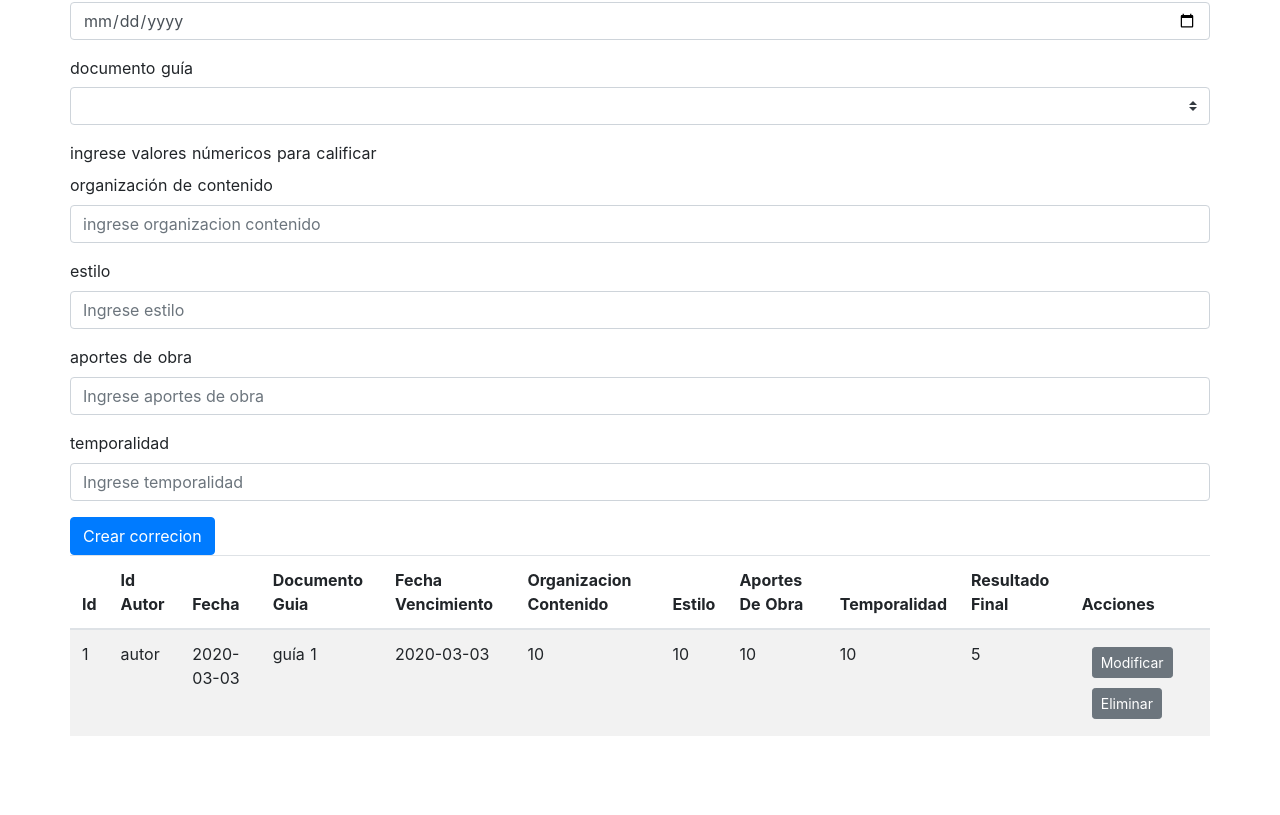
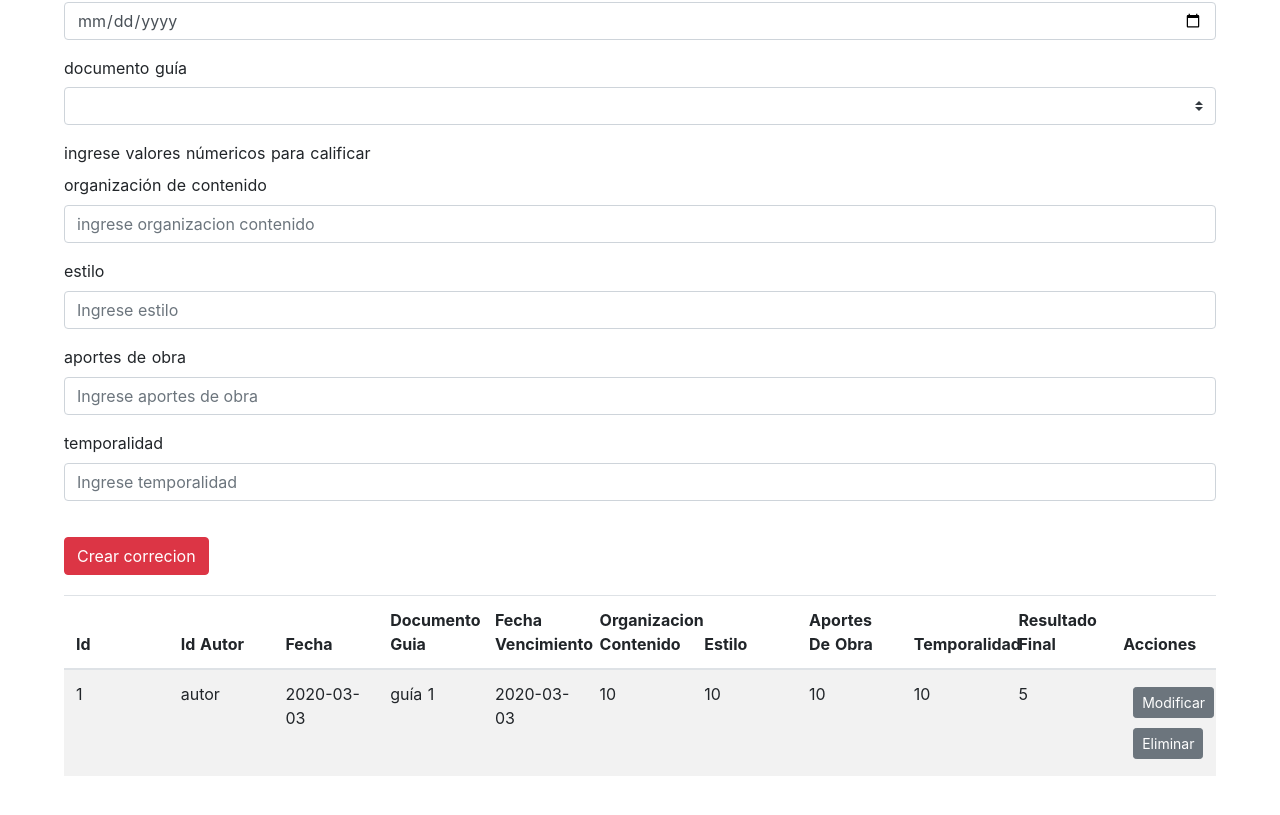
Before and after one commit to alejosuaza1022/proyectoSoftware, a Nuxt app: page /registroEvaluaciones in a window 1280 px wide. Shown: the part 297-1112 px from the top of the page. Built offline with nearby package versions, Linux system fonts and the light colour scheme.

Commit message:
Estilos actualizados. Error en registro evaluaciones corregido

```diff
--- a/assets/registroEvaluaciones.js
+++ b/assets/registroEvaluaciones.js
@@ -58,13 +58,13 @@ export default {
             acciones: true
         }
       },
-      get_position({item}){
+      get_position(id){
         return  this.lista_correciones.findIndex(
-            correcion => correcion.id == this.item
+            correcion => correcion.id == id
           );
       },
       eliminar_correcion({ item }) {
-        this.lista_correciones.splice(this.get_position(item), 1);
+        this.lista_correciones.splice(this.get_position(item.id), 1);
       },
       cargar_correcion({ item }) {
         let auxCorre = this.lista_correciones.find(
@@ -76,7 +76,7 @@ export default {
       actualizar_correcion() {
         this.correcion.fecha_vencimiento =  this.formatDate()
         this.puntajeTotal();
-        this.lista_correciones.splice(this.get_position(this.correcion), 1, this.correcion);
+        this.lista_correciones.splice(this.get_position(this.correcion.id), 1, this.correcion);
         this.correcion = {
             id: "",
             id_autor:"",
@@ -115,7 +115,7 @@ export default {
       var p3 = parseFloat(this.correcion.aportes_de_obra)
       var p4 = parseFloat(this.correcion.temporalidad)
 
-      this.correcion.resultado_final = p1*0.125+p2*0.125+p3*0.125+p4*0.125
+      this.correcion.resultado_final = p1*0.25+p2*0.25+p3*0.25+p4*0.25
     }
 
     }
--- a/assets/sizes.css
+++ b/assets/sizes.css
@@ -8,12 +8,21 @@
 .container{
     padding: 45px 0 100px 0;
     align-content: center;
+    max-width: 90%;
 }
 
-.summit-button{
+.submit-button{
     margin: 20px 0 20px 0;
 }
 
 .acciones{
     margin: 5px 10px 5px 10px;
 }
+
+table{
+    table-layout: fixed;
+}
+
+td {
+    word-wrap: break-word;
+}
--- a/layouts/default.vue
+++ b/layouts/default.vue
@@ -13,7 +13,7 @@
 
             <b-nav-item-dropdown text="Navegación" right>
               <b-dropdown-item href="infoEvaluadores">Registro</b-dropdown-item>
-              <b-dropdown-item href="registroCorreciones">Evaluar</b-dropdown-item>
+              <b-dropdown-item href="registroEvaluaciones">Evaluar</b-dropdown-item>
 
             </b-nav-item-dropdown>
 
--- a/pages/index.vue
+++ b/pages/index.vue
@@ -8,7 +8,6 @@
 </template>
 
 <script>
-import Logo from "~/components/Logo.vue";
 
 export default {};
 </script>
@@ -34,6 +33,8 @@ export default {};
       border: black;
     }
 
+
+
     .subtitle {
       font-weight: 300;
       font-size: 42px;
--- a/pages/infoEvaluadores.vue
+++ b/pages/infoEvaluadores.vue
@@ -87,8 +87,8 @@
           ></b-form-textarea>
         </b-form-group>
 
-        <b-button @click="crearEstudiante()" variant="primary" v-if="!enEdicion" class="summit-button">Crear evaluador</b-button>
-        <b-button @click="actualizarEstudiante()" variant="primary" v-else class="summit-button">Actualizar evaluador</b-button>
+        <b-button @click="crearEstudiante()" variant="danger" v-if="!enEdicion" class="submit-button">Crear evaluador</b-button>
+        <b-button @click="actualizarEstudiante()" variant="danger" v-else class="submit-button">Actualizar evaluador</b-button>
       </b-form>
 
       <b-table striped hover :items="lista_evaluadores">
@@ -109,6 +109,12 @@
         text-decoration: none;
     }
 
+    input:focus, textarea:focus {
+    border : 2px solid rgb(238, 36, 36) !important;
+    box-shadow: 0 0 0px !important;
+
+    }
+
 
 </style>
 
--- a/pages/registroEvaluaciones.vue
+++ b/pages/registroEvaluaciones.vue
@@ -77,13 +77,8 @@
             ></b-form-input>
           </b-form-group>
         </b-form-group>
-        <b-button
-          @click="crearCorrecion()"
-          variant="primary"
-          class="submit-button"
-          v-if="!enEdicion"
-        >Crear correcion</b-button>
-        <b-button @click="actualizar_correcion()" variant="primary" v-else>Actualizar Correcion</b-button>
+        <b-button @click="crearCorrecion()" variant="danger" class="submit-button" v-if="!enEdicion">Crear correcion</b-button>
+        <b-button @click="actualizar_correcion()" variant="danger" class="submit-button" v-else>Actualizar Correcion</b-button>
       </b-form>
 
       <b-table striped hover :items="lista_correciones">
@@ -97,7 +92,7 @@
 </template>
 <style>
     @import '../assets/sizes.css';
-    input:focus {
+    input:focus, select:focus, option:focus {
     border : 2px solid rgb(238, 36, 36) !important;
     box-shadow: 0 0 0px !important;
 
```
Lines whose indentation alone changed are shown as unchanged.
